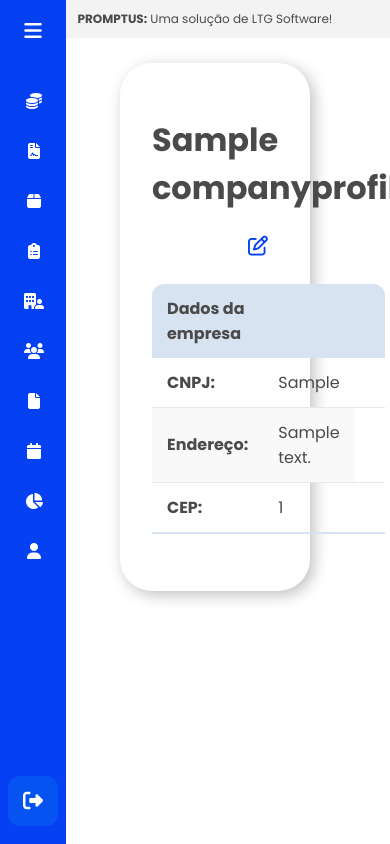
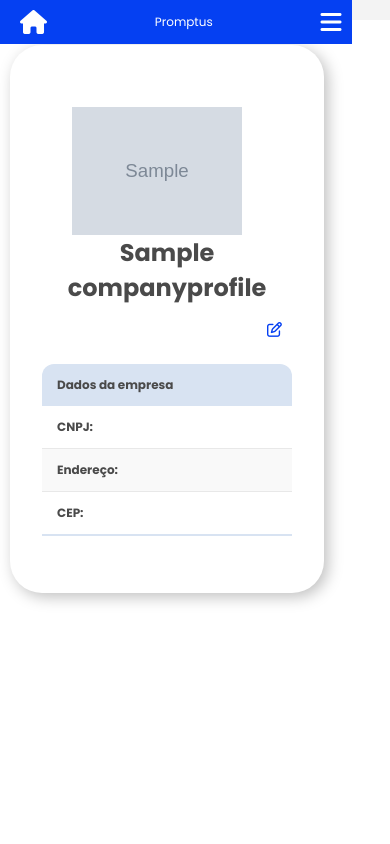
Before and after one commit to luizgodoy26/crm, a Django app: page /profile/detailcp/1 in a window 390 px wide; the page is wider, and only the part inside the window is pictured. Run offline with Django 4.2, Linux system fonts and the light colour scheme; a user stored in the database is signed in; tables that the repository leaves empty hold one stand-in row (values such as "Sample post"); grey boxes marked "Sample" are stand-in pictures; some libraries are stand-ins or nearby versions; some web fonts are replaced.

Commit message:
FEAT: Added responsivity to tall pages; Added navbar to smaller screens; FIX: Adjusted language in some pages

```diff
--- a/company_profile/templates/detail_company_profile.html
+++ b/company_profile/templates/detail_company_profile.html
@@ -5,7 +5,10 @@
 
 <div class="container-detail">
 
-        <h1 class="center">{{ company_profile.name }}</h1>
+        <div>
+            <img class="company-logo left" src="{{company_profile.logo.url}}" alt="Logo da sua Empresa">
+            <h1 class="center">{{ company_profile.name }}</h1>
+        </div>
         <a href="{% url 'edit_company_profile' company_profile.id %}" class="edit-icon tx-right">
             <i class="fa-regular fa-pen-to-square fa-lg"></i>
             <i class="fa-solid fa-pen-to-square fa-lg"></i>
--- a/static/css/style.css
+++ b/static/css/style.css
@@ -34,9 +34,8 @@
 */
 .alert-bar {
     font-size: 12px;
-    top: 0;
     width: 100%;
-    z-index: 9999;
+    z-index: 999;
     padding: 10px;
     text-align: center;
     display: flex;
@@ -47,6 +46,12 @@
     margin-bottom: 25px;
 }
 
+/*
+    NAVBAR    NAVBAR    NAVBAR    NAVBAR
+*/
+.navbar {
+    display: none;
+}
 
 
 
@@ -115,7 +120,6 @@
 
 .sidebar ul{
     margin-top: 20px;
-
     margin-left: -50px;
 }
 
@@ -266,8 +270,6 @@
 
 .sidebar.active ~ .page_content{
     transition: all 0.5s ease;
-    left: 88%;
-    width: calc(100% -440px);
     left: 340px;
 }
 
@@ -467,6 +469,16 @@
 
 
 /*
+ COMPANY LOGO   COMPANY LOGO    COMPANY LOGO    COMPANY LOGO
+*/
+.company-logo{
+    margin-top: 30px;
+    margin-left: 30px;
+    max-width: 170px;
+}
+
+
+/*
  ICONS ICONS ICONS ICONS ICONS
 */
 /* delete icon */
@@ -478,6 +490,7 @@
     padding-right: 10px;
 }
 
+/* print icon */
 .fa-print{
     color: #D8E3F2;
     transition: all 0.5s ease;
@@ -798,7 +811,6 @@
     justify-content: center;
     box-shadow: 4px 4px 15px rgba(0, 0, 0, 0.25);
     border-radius: 2rem;
-
 }
 
 .container-list{
@@ -907,8 +919,8 @@
 */
 .info-box{
     background-color: #FBFBFB;
-    min-width: 250px;
-    min-height: 100px;
+    width: 250px;
+    height: 100px;
     border-radius: 12px;
     box-shadow: 4px 4px 15px rgba(0, 0, 0, 0.25);
     display: flex;
@@ -967,7 +979,7 @@
 .box-row{
     width: 100%;
     display: flex;
-    column-gap: 120px;
+    column-gap: 45px;
     align-items: center;
     justify-content: center;
 }
@@ -1211,12 +1223,12 @@
     align-items: left;
     justify-content: left;
     margin-top: 12px;
-    margin-bottim: 12px;
+    margin-bottom: 12px;
 }
 
 .container-detail p{
     margin-top: 3px;
-    margin-bottim: 3px;
+    margin-bottom: 3px;
     display: inline-block;
     vertical-align: top;
 }
@@ -1270,3 +1282,277 @@
 .center{
     text-align: center;
 }
+
+
+
+/*
+    REPONSIVITY REPONSIVITY REPONSIVITY
+*/
+@media (max-width: 768px) {
+    body {
+        font-size: 12px;
+    }
+
+    .container {
+        max-width: 100%;
+        margin-top: 30px;
+    }
+
+    page_content {
+        max-width: 100%;
+        margin: 0;
+    }
+}
+
+
+@media (max-width: 580px) {
+    .add-new-client-btn{
+        margin-bottom: 15px;
+    }
+
+    .tooltip {
+        display: none;
+    }
+
+    .container {
+        width: 250px;
+        margin-top: 30px;
+        font-size: 12px;
+    }
+
+    .container-list{
+        padding: 20px;
+    }
+
+    .container h2{
+        font-size: 14px;
+        margin-top:0;
+    }
+
+    .container .btn-confirm{
+        font-size: 12px;
+        max-width: 100%;
+    }
+
+    .container-detail {
+        min-width: 250px;
+        max-width: 250px;
+        margin-left: -110px;
+    }
+
+    .container.center {
+        display: flex;
+        flex-direction: column;
+        max-width: 150px;
+        min-width: 150px;
+    }
+
+    .column {
+        align-items: center;
+    }
+
+    .container.center p{
+        max-width: 120px;
+        min-width: 120px;
+    }
+
+
+
+    .search{
+        border-radius: 99px;
+        max-width: 150px;
+        max-height: 20px;
+        background: none;
+        outline: 1px solid #0540F2;
+        padding-left: 48px;
+        margin-bottom: 6px;
+    }
+    .search-icon i {
+        position: absolute;
+        padding-top: 8px;
+        padding-left: 10px;
+        color: #0540F2;
+    }
+
+
+    .search:focus::-webkit-input-placeholder{
+        color: #D8E3F2;
+        transition: all 0.5s ease;
+    }
+
+    .client-table thead {
+        display: table-header-group;
+    }
+
+    .client-table thead th {
+        display: none;
+    }
+
+    .client-table thead th:nth-child(1){
+        display: table-cell;
+    }
+
+    .client-table tbody td {
+        display: none;
+    }
+
+    .client-table tbody td:nth-child(1) {
+        display: table-cell;
+        text-align: center;
+    }
+
+    .client-table tbody td:nth-child(1)::before {
+        content: attr(data-label);
+        font-weight: bold;
+        width: 100px;
+    }
+
+    .box-row {
+        display: flex;
+        flex-direction: column;
+        justify-content: center;
+        align-items: center;
+        padding-top: 10px;
+        font-size: 10px;
+        row-gap: 10px;
+        width: 100%;
+    }
+
+    .info-box{
+        top: 120px;
+        background-color: #FBFBFB;
+        width: 180px;
+        max-height: 80px;
+    }
+
+    .info-box h3{
+        margin-bottom: 0;
+        margin-top: 0px;
+    }
+
+    .info-box h2{
+        margin-bottom: 0;
+        margin-top: 0px;
+    }
+
+
+    .sidebar{
+        display: none;
+    }
+
+    .sidebar.active{
+        max-width: 100%;
+        box-shadow: 4px 4px 15px rgba(0, 0, 0, 0.25);
+        display: block;
+        transition: all 0.5s ease;
+    }
+
+    .sidebar .logo_content .logo{
+        display: none;
+    }
+
+    .sidebar ul{
+        margin-top: 40px;
+        margin-left: -50px;
+    }
+
+    .sidebar.active ~ .page_content{
+        transition: all 0.5s ease;
+        left: 0;
+        right: 0;
+        width: calc(100% - 240px);
+    }
+
+    .page_content{
+        padding-left: 0;
+        justify-content: center;
+        width: calc(100% - 240px);
+    }
+
+    .navbar {
+        background-color: #0540F2;
+        color: #fff;
+        padding: 10px;
+        text-align: center;
+        align-items: center;
+        position: fixed;
+        justify-content: space-between;
+        left: 0;
+        right: 0;
+        z-index: 99999;
+        display: flex;
+        width: 85%;
+    }
+
+    .alert{
+        display: none;
+    }
+
+    .navbar i {
+        font-size: 24px;
+        cursor: pointer;
+    }
+
+    .logo {
+        display: flex;
+        align-items: center;
+        margin-left: 10px;
+    }
+
+    .logo_name {
+        padding-left: 0px;
+    }
+
+    .container-descript{
+        display: none;
+    }
+
+    .container-form{
+        max-width: 270px;
+        min-width: 270px;
+        border-radius: 15px;
+        padding: 15px;
+    }
+
+    .container-form input, select, textarea{
+        max-width: 250px;
+        min-width: 250px;
+    }
+
+
+    #id_items {
+        display: flex;
+        flex-wrap: wrap;
+    }
+
+    #id_items label {
+        display: flex;
+        align-items: center;
+        margin-right: 150px;
+    }
+
+    #id_items input {
+        min-width: 20px;
+        margin-bottom: 10px;
+    }
+
+
+    #id_clausules {
+        display: flex;
+        flex-wrap: wrap;
+    }
+
+    #id_clausules label {
+        display: flex;
+        align-items: center;
+        margin-right: 150px;
+    }
+
+    #id_clausules input {
+        min-width: 20px;
+        margin-bottom: 10px;
+    }
+
+
+
+}
--- a/templates/base.html
+++ b/templates/base.html
@@ -13,6 +13,15 @@
     <meta name="viewport" content="width=device-width, initial-scale=1.0">
 </head>
 <body>
+
+    <div class="navbar">
+            <div class="logo">
+                <i class="fa-solid fa-house"></i>
+            </div>
+
+            <div class="logo_name">Promptus</div>
+            <i class="fa-solid fa-bars" id="btn-menu-n"></i>
+    </div>
 
     <div class="alert-bar">
         {% block alert %}
@@ -127,8 +136,6 @@
     </div>
 
     <script>
-
-        <!-- Open and close sidebar -->
         let btnmenu = document.querySelector("#btn-menu");
         let sidebar = document.querySelector(".sidebar");
 
@@ -136,6 +143,12 @@
             sidebar.classList.toggle("active");
         }
 
+        let btnmenun = document.querySelector("#btn-menu-n");
+        let sidebarn = document.querySelector(".sidebar");
+
+        btnmenun.onclick = function(){
+            sidebarn.classList.toggle("active");
+        }
      </script>
 
 </body>
```
Also changed, not shown: contracts/templates/list_contract.html (+11 -13 lines).
